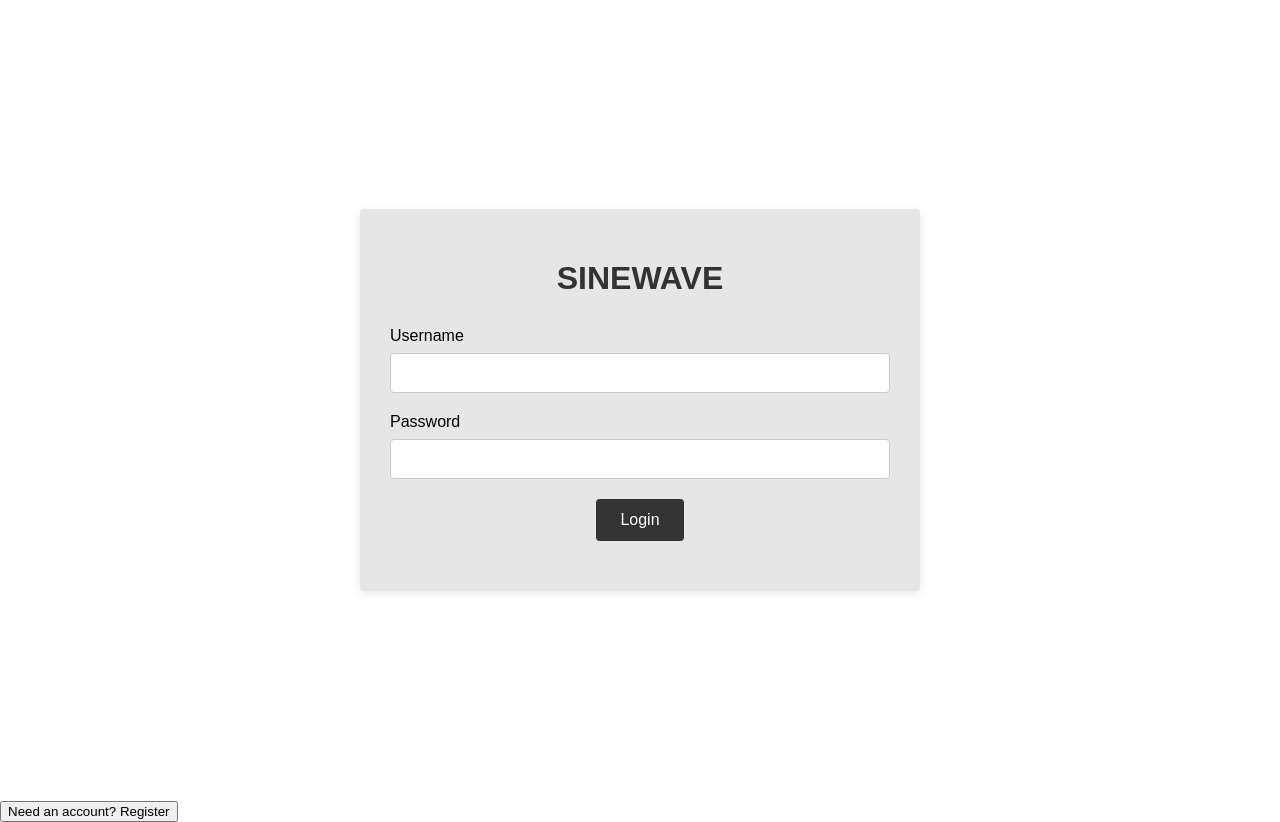
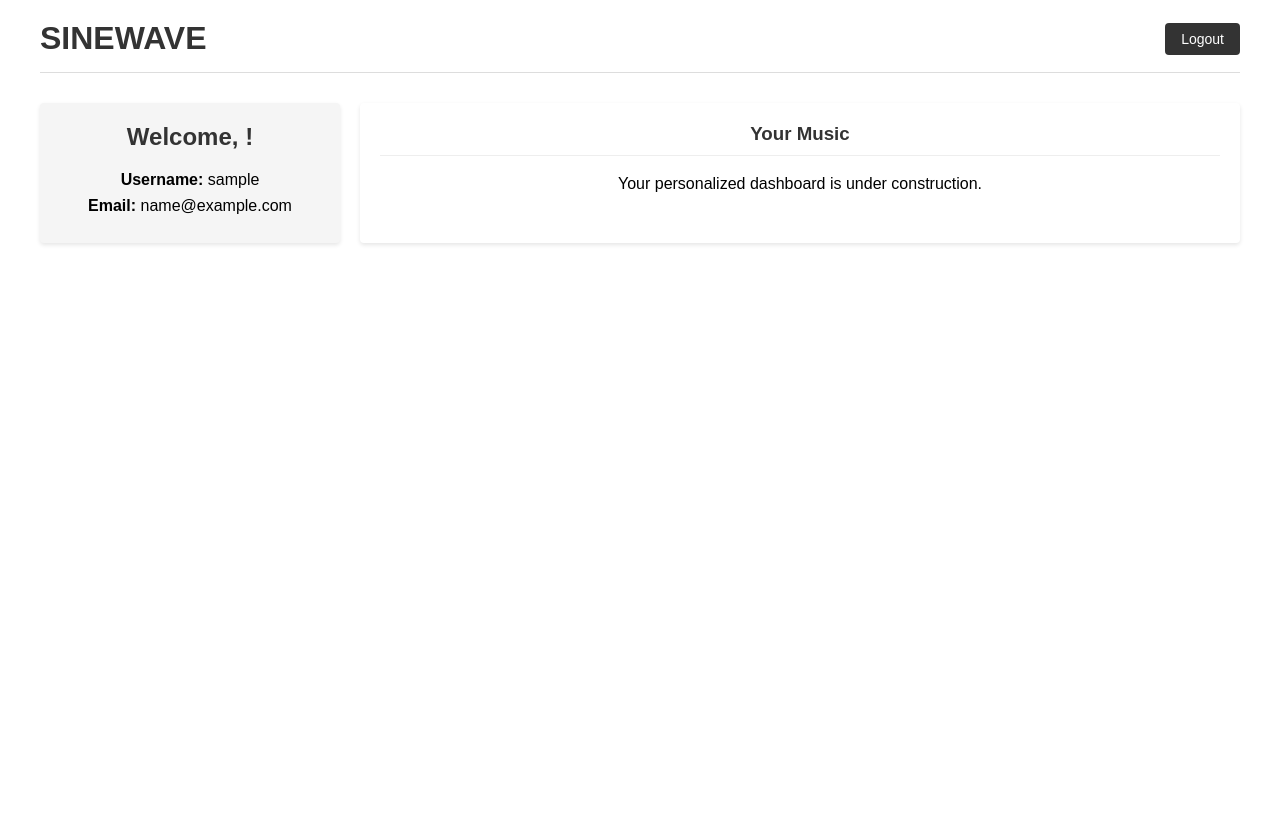
Before and after one commit to bravenscak/sinewave-frontend, a React (Create React App) app: page /dashboard in a window 1280 px wide. After the commit the page ends 800 px from the top, so only its background shows below. Built offline with nearby package versions, Linux system fonts and the light colour scheme; sample sign-in values are in the browser's storage.

Commit message:
added jwt token authentication

```diff
--- a/package.json
+++ b/package.json
@@ -9,6 +9,7 @@
     "@testing-library/user-event": "^13.5.0",
     "react": "^19.1.0",
     "react-dom": "^19.1.0",
+    "react-router-dom": "^7.5.1",
     "react-scripts": "5.0.1",
     "web-vitals": "^2.1.4"
   },
--- a/src/App.js
+++ b/src/App.js
@@ -1,24 +1,32 @@
-import React, { useState } from 'react';
+import React from 'react';
+import { BrowserRouter as Router, Routes, Route, Navigate } from 'react-router-dom';
+import LoginForm from './components/Login/Login';
 import RegistrationForm from './components/Register/Register';
-import LoginForm from './components/Login/Login';
+import Dashboard from './components/Dashboard/Dashboard';
+import PrivateRoute from './components/PrivateRoute';
+import { isAuthenticated } from './utils/AuthUtils';
+import './App.css';
 
 function App() {
-  const [currentForm, setCurrentForm] = useState('login');
-
-  const toggleForm = () => {
-    setCurrentForm(currentForm === 'login' ? 'register' : 'login');
-  };
-
   return (
-    <div className="App">
-      {currentForm === 'login' ? <LoginForm /> : <RegistrationForm />}
-
-      <div className="form-toggle-container">
-        <button onClick={toggleForm} className="toggle-button">
-          {currentForm === 'login' ? 'Need an account? Register' : 'Already have an account? Login'}
-        </button>
+    <Router>
+      <div className="App">
+        <Routes>
+          <Route path="/login" element={
+            isAuthenticated() ? <Navigate to="/dashboard" /> : <LoginForm />
+          } />
+          <Route path="/register" element={
+            isAuthenticated() ? <Navigate to="/dashboard" /> : <RegistrationForm />
+          } />
+          <Route path="/dashboard" element={
+            <PrivateRoute>
+              <Dashboard />
+            </PrivateRoute>
+          } />
+          <Route path="/" element={<Navigate to={isAuthenticated() ? "/dashboard" : "/login"} />} />
+        </Routes>
       </div>
-    </div>
+    </Router>
   );
 }
 
--- /dev/null
+++ b/src/components/Dashboard/Dashboard.css
@@ -0,0 +1,94 @@
+.dashboard-container {
+    font-family: Arial, sans-serif;
+    max-width: 1200px;
+    margin: 0 auto;
+    padding: 20px;
+  }
+
+  .dashboard-header {
+    display: flex;
+    justify-content: space-between;
+    align-items: center;
+    margin-bottom: 30px;
+    padding-bottom: 15px;
+    border-bottom: 1px solid #ddd;
+  }
+
+  .dashboard-header h1 {
+    margin: 0;
+    color: #333;
+  }
+
+  .logout-button {
+    background-color: #333;
+    color: white;
+    border: none;
+    padding: 8px 16px;
+    border-radius: 4px;
+    cursor: pointer;
+    font-size: 14px;
+    transition: background-color 0.3s;
+  }
+
+  .logout-button:hover {
+    background-color: #555;
+  }
+
+  .dashboard-content {
+    display: grid;
+    grid-template-columns: 1fr;
+    gap: 20px;
+  }
+
+  .user-profile {
+    background-color: #f5f5f5;
+    padding: 20px;
+    border-radius: 4px;
+    box-shadow: 0 2px 4px rgba(0, 0, 0, 0.1);
+  }
+
+  .user-profile h2 {
+    margin-top: 0;
+    color: #333;
+  }
+
+  .user-details {
+    margin-top: 15px;
+  }
+
+  .user-details p {
+    margin: 8px 0;
+  }
+
+  .dashboard-section {
+    background-color: #fff;
+    padding: 20px;
+    border-radius: 4px;
+    box-shadow: 0 2px 4px rgba(0, 0, 0, 0.1);
+  }
+
+  .dashboard-section h3 {
+    margin-top: 0;
+    color: #333;
+    border-bottom: 1px solid #eee;
+    padding-bottom: 10px;
+  }
+
+  .dashboard-loading,
+  .dashboard-error {
+    text-align: center;
+    padding: 40px;
+    font-size: 18px;
+  }
+
+  .dashboard-error {
+    color: #721c24;
+    background-color: #f8d7da;
+    border-radius: 4px;
+  }
+
+  @media (min-width: 768px) {
+    .dashboard-content {
+      grid-template-columns: 300px 1fr;
+    }
+  }
--- /dev/null
+++ b/src/components/Dashboard/Dashboard.js
@@ -0,0 +1,76 @@
+import React, { useState, useEffect } from 'react';
+import { fetchWithAuth, getCurrentUser, logout } from '../../utils/AuthUtils';
+import './Dashboard.css';
+
+const Dashboard = () => {
+  const [userData, setUserData] = useState(null);
+  const [loading, setLoading] = useState(true);
+  const [error, setError] = useState(null);
+
+  useEffect(() => {
+    const user = getCurrentUser();
+
+    if (user) {
+      setUserData(user);
+      setLoading(false);
+    } else {
+      fetchUserData();
+    }
+  }, []);
+
+  const fetchUserData = async () => {
+    try {
+      const response = await fetchWithAuth(`http://localhost:8080/api/users/me`);
+
+      if (!response.ok) {
+        throw new Error('Failed to fetch user data');
+      }
+
+      const data = await response.json();
+      setUserData(data);
+    } catch (error) {
+      setError(error.message);
+    } finally {
+      setLoading(false);
+    }
+  };
+
+  const handleLogout = () => {
+    logout();
+  };
+
+  if (loading) {
+    return <div className="dashboard-loading">Loading...</div>;
+  }
+
+  if (error) {
+    return <div className="dashboard-error">Error: {error}</div>;
+  }
+
+  return (
+    <div className="dashboard-container">
+      <header className="dashboard-header">
+        <h1>SINEWAVE</h1>
+        <button onClick={handleLogout} className="logout-button">Logout</button>
+      </header>
+
+      <div className="dashboard-content">
+        <div className="user-profile">
+          <h2>Welcome, {userData.firstname} {userData.lastname}!</h2>
+          <div className="user-details">
+            <p><strong>Username:</strong> {userData.username}</p>
+            <p><strong>Email:</strong> {userData.email}</p>
+          </div>
+        </div>
+
+        <div className="dashboard-section">
+          <h3>Your Music</h3>
+          <p>Your personalized dashboard is under construction.</p>
+          {/* Ovdje će doći više sadržaja ovisno o funkcionalnostima aplikacije */}
+        </div>
+      </div>
+    </div>
+  );
+};
+
+export default Dashboard;
--- a/src/components/Login/Login.js
+++ b/src/components/Login/Login.js
@@ -66,13 +66,9 @@ const LoginForm = () => {
           throw new Error(data.message || 'Login failed');
         }
 
-        localStorage.setItem('user', JSON.stringify({
-          id: data.id,
-          username: data.username,
-          firstname: data.firstname,
-          lastname: data.lastname,
-          email: data.email
-        }));
+        localStorage.setItem('token', data.token);
+
+        localStorage.setItem('user', JSON.stringify(data.user));
 
         setLoginSuccess(true);
 
--- /dev/null
+++ b/src/components/PrivateRoute.js
@@ -0,0 +1,9 @@
+import React from 'react';
+import { Navigate } from 'react-router-dom';
+import { isAuthenticated } from '../utils/AuthUtils';
+
+const PrivateRoute = ({ children }) => {
+  return isAuthenticated() ? children : <Navigate to="/login" />;
+};
+
+export default PrivateRoute;
--- a/src/components/Register/Register.js
+++ b/src/components/Register/Register.js
@@ -59,18 +59,39 @@ const RegistrationForm = () => {
       setRegistrationError('');
 
       try {
+        const backendFormData = {
+          firstname: formData.firstName,
+          lastname: formData.lastName,
+          username: formData.username,
+          email: formData.email,
+          password: formData.password
+        };
+
         const response = await fetch('http://localhost:8080/api/auth/register', {
           method: 'POST',
           headers: {
             'Content-Type': 'application/json',
           },
-          body: JSON.stringify(formData)
+          body: JSON.stringify(backendFormData)
         });
 
         const data = await response.json();
 
         if (!response.ok) {
           throw new Error(data.message || 'Registration failed');
+        }
+
+        if (data.token) {
+          localStorage.setItem('token', data.token);
+          localStorage.setItem('user', JSON.stringify(data.user));
+
+          setTimeout(() => {
+            window.location.href = '/dashboard';
+          }, 2000);
+        } else {
+          setTimeout(() => {
+            window.location.href = '/login';
+          }, 2000);
         }
 
         setRegistrationSuccess(true);
@@ -81,10 +102,6 @@ const RegistrationForm = () => {
           email: '',
           password: ''
         });
-
-        setTimeout(() => {
-          window.location.href = '/login';
-        }, 2000);
 
       } catch (error) {
         setRegistrationError(error.message);
@@ -100,7 +117,7 @@ const RegistrationForm = () => {
         <h1>SINEWAVE</h1>
 
         {registrationError && <div className="registration-error-message">{registrationError}</div>}
-        {registrationSuccess && <div className="registration-success-message">Registration successful! Redirecting to login...</div>}
+        {registrationSuccess && <div className="registration-success-message">Registration successful! Redirecting...</div>}
 
         <form onSubmit={handleSubmit} noValidate>
           <div className="form-group">
--- /dev/null
+++ b/src/utils/AuthUtils.js
@@ -0,0 +1,44 @@
+export const getToken = () => {
+    return localStorage.getItem('token');
+  };
+
+  export const isAuthenticated = () => {
+    const token = getToken();
+    return !!token;
+  };
+
+  export const getCurrentUser = () => {
+    const userStr = localStorage.getItem('user');
+    return userStr ? JSON.parse(userStr) : null;
+  };
+
+  export const logout = () => {
+    localStorage.removeItem('token');
+    localStorage.removeItem('user');
+    window.location.href = '/login';
+  };
+
+  export const authHeader = () => {
+    const token = getToken();
+    return token ? { 'Authorization': `Bearer ${token}` } : {};
+  };
+
+  export const fetchWithAuth = async (url, options = {}) => {
+    const headers = {
+      ...options.headers,
+      ...authHeader(),
+      'Content-Type': 'application/json'
+    };
+
+    const response = await fetch(url, {
+      ...options,
+      headers
+    });
+
+    if (response.status === 401) {
+      logout();
+      return Promise.reject('Session expired. Please login again.');
+    }
+
+    return response;
+  };
```
Also changed, not shown: 1 other file (tests, documents, lock files or other folders).
